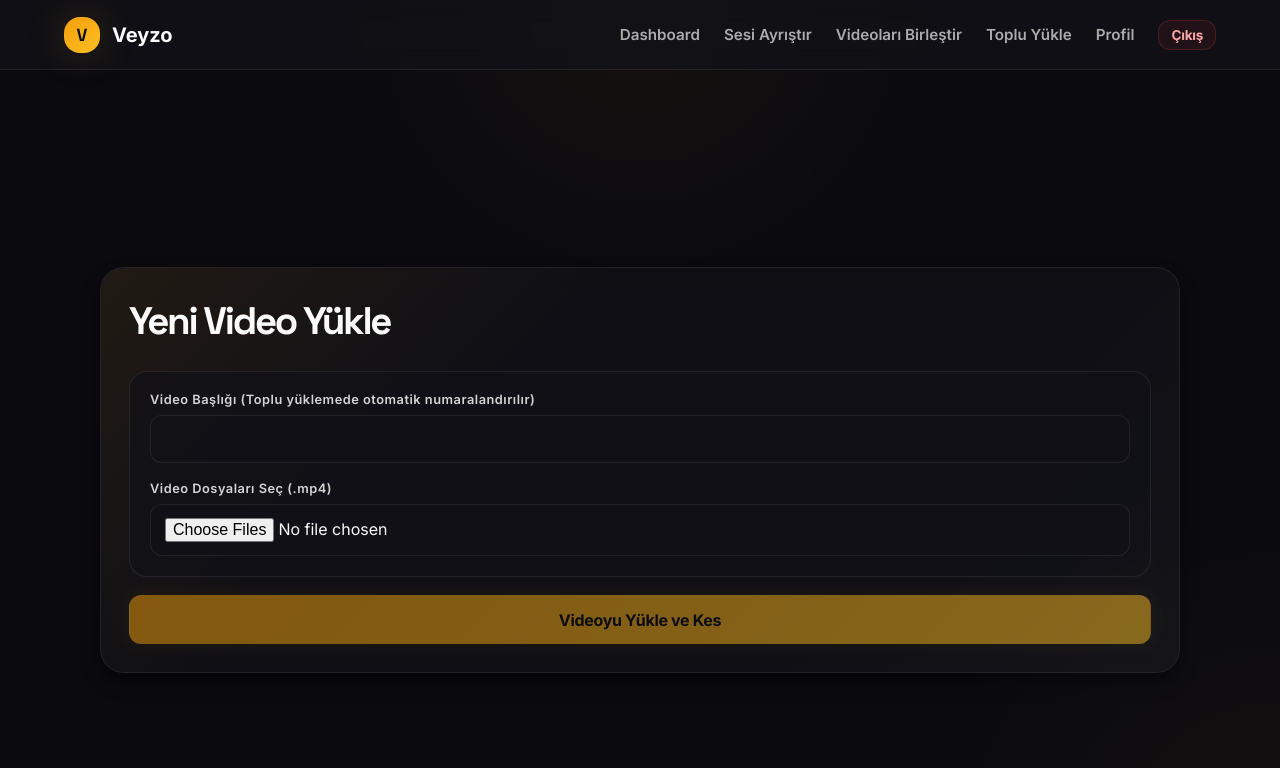
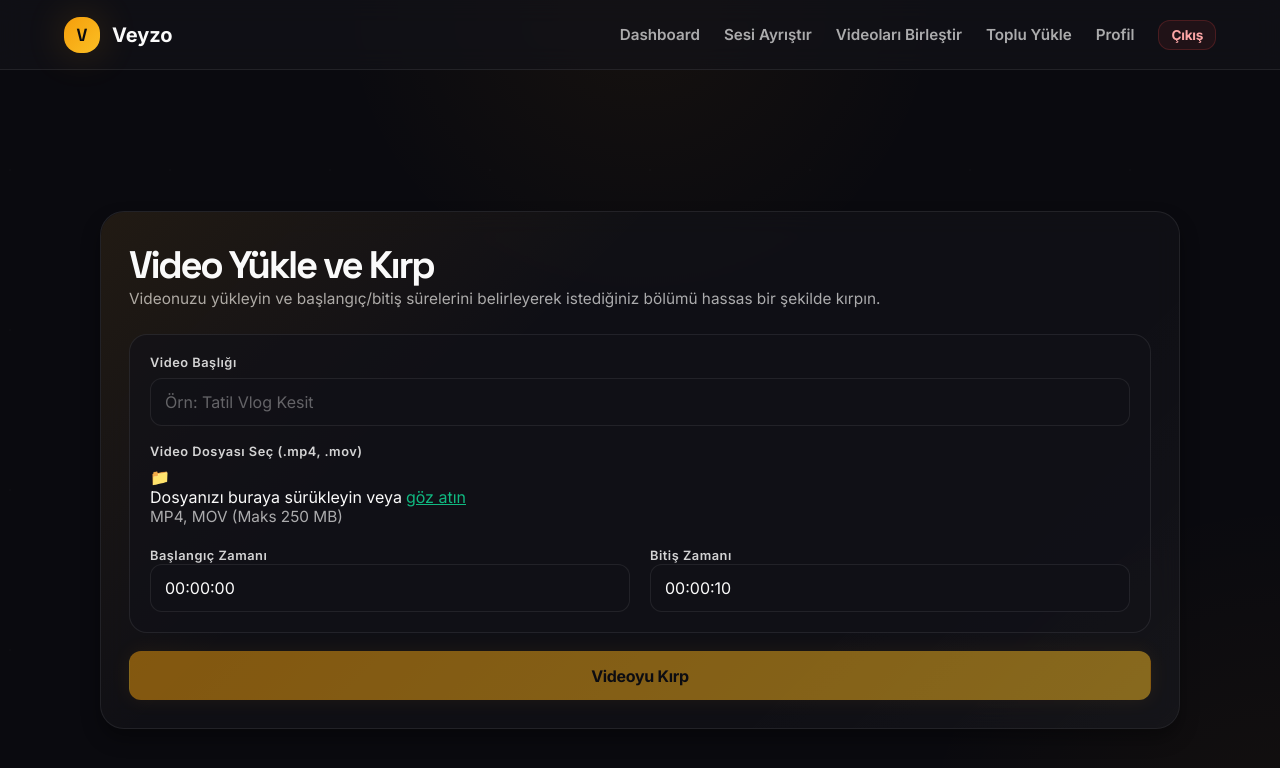
Before and after one commit to kaanhascan/veyzo-frontend, a React (Vite) app: page /upload in a window 1280 px wide. Shown: the top 768 px of the page. Built offline with nearby package versions, Linux system fonts and the light colour scheme; sample sign-in values are in the browser's storage.

Commit message:
upload ve merge sayfalarına da drag-and-drop özelliği

```diff
--- a/src/pages/MergeVideos.jsx
+++ b/src/pages/MergeVideos.jsx
@@ -1,4 +1,4 @@
-import { useState, useEffect } from 'react';
+import { useState, useEffect, useRef } from 'react';
 import { useNavigate } from 'react-router-dom';
 import api from '../api/axiosConfig';
 
@@ -9,6 +9,9 @@ const MergeVideos = () => {
     const [title, setTitle] = useState('');
     const [loading, setLoading] = useState(false);
     const [error, setError] = useState('');
+
+    const [isDragging, setIsDragging] = useState(false);
+    const fileInputRef = useRef(null);
 
     const navigate = useNavigate();
 
@@ -34,6 +37,31 @@ const MergeVideos = () => {
                 return [...prevSelected, videoId];
             }
         });
+    };
+
+    const handleDragOver = (e) => {
+        e.preventDefault();
+        setIsDragging(true);
+    };
+
+    const handleDragLeave = (e) => {
+        e.preventDefault();
+        setIsDragging(false);
+    };
+
+    const handleDrop = (e) => {
+        e.preventDefault();
+        setIsDragging(false);
+        const droppedFiles = Array.from(e.dataTransfer.files);
+
+        const videoFiles = droppedFiles.filter(file => file.type.startsWith('video/'));
+
+        if (videoFiles.length > 0) {
+            setNewFiles(prev => [...prev, ...videoFiles]);
+            setError('');
+        } else {
+            setError("Lütfen sadece geçerli video dosyaları sürükleyin.");
+        }
     };
 
     const handleFileChange = (e) => {
@@ -63,7 +91,6 @@ const MergeVideos = () => {
         const formData = new FormData();
         formData.append('title', title);
 
-
         newFiles.forEach(file => {
             formData.append('files', file);
         });
@@ -79,11 +106,9 @@ const MergeVideos = () => {
             navigate('/dashboard');
         } catch (err) {
             console.error("Birleştirme hatası:", err);
-
             const errorMessage = typeof err.response?.data === 'string'
                 ? err.response.data
-                : (err.response?.data?.message || err.response?.data?.error || "Birleştirme işlemi başlatılamadı.");
-
+                : "Birleştirme işlemi başlatılamadı.";
             setError(errorMessage);
             setLoading(false);
         }
@@ -96,11 +121,11 @@ const MergeVideos = () => {
                     <h2 className="upload-title">Videoları Birleştir</h2>
                 </div>
 
-                <p className="muted-text" style={{ marginBottom: '20px', lineHeight: '1.5' }}>
+                <p className="muted-text page-description">
                     İşlemi tamamlanmış eski videolarınızı seçebilir veya bilgisayarınızdan tamamen yeni videolar yükleyerek tek bir dosyada birleştirebilirsiniz.
                 </p>
 
-                {error && <div className="alert" style={{ marginTop: '0', marginBottom: '20px' }}>{error}</div>}
+                {error && <div className="alert alert-top">{error}</div>}
 
                 <form onSubmit={handleMerge} className="upload-form">
                     <div className="section-card">
@@ -119,19 +144,48 @@ const MergeVideos = () => {
 
                             <div className="form-field">
                                 <label className="field-label">Sıfırdan Video Dosyaları Ekle (.mp4)</label>
+
+                                <div
+                                    className={`drag-drop-zone ${isDragging ? 'dragging' : ''}`}
+                                    onDragOver={handleDragOver}
+                                    onDragLeave={handleDragLeave}
+                                    onDrop={handleDrop}
+                                    onClick={() => fileInputRef.current.click()}
+                                >
                                     <input
                                         type="file"
                                         multiple
                                         accept="video/mp4,video/x-m4v,video/*"
                                         onChange={handleFileChange}
-                                    className="file-input"
+                                        ref={fileInputRef}
+                                        style={{ display: 'none' }}
                                     />
+
+                                    <div className="drag-content">
+                                        <div className="drag-icon">📁</div>
+                                        <div>
+                                            <span className="drag-instructions">Dosyalarınızı buraya sürükleyin</span> veya
+                                            <span style={{ color: '#10b981', marginLeft: '4px', textDecoration: 'underline' }}>göz atın</span>
+                                        </div>
+                                        <div className="muted-text file-limits-text">
+                                            MP4, MOV (Toplam Maks 1GB)
+                                        </div>
+                                    </div>
+                                </div>
+
                                 {newFiles.length > 0 && (
-                                    <div style={{ display: 'flex', flexDirection: 'column', gap: '8px', marginTop: '10px' }}>
+                                    <div className="video-list-container">
                                         {newFiles.map((file, index) => (
-                                            <div key={index} style={{ display: 'flex', justifyContent: 'space-between', alignItems: 'center', padding: '8px 12px', backgroundColor: 'var(--card-bg)', border: '1px solid var(--border)', borderRadius: '6px' }}>
-                                                <span style={{ fontSize: '0.85rem', color: 'var(--foreground)' }}>📄 {file.name}</span>
-                                                <button type="button" onClick={() => removeNewFile(index)} className="table-button danger" style={{ padding: '4px 8px', fontSize: '0.75rem' }}>Sil</button>
+                                            <div key={index} className="new-file-item">
+                                                <span className="video-date">📄 {file.name}</span>
+                                                <button
+                                                    type="button"
+                                                    onClick={() => removeNewFile(index)}
+                                                    className="table-button danger"
+                                                    style={{ padding: '4px 8px' }}
+                                                >
+                                                    Sil
+                                                </button>
                                             </div>
                                         ))}
                                     </div>
@@ -142,34 +196,24 @@ const MergeVideos = () => {
                                 <label className="field-label">Veya Mevcut Videolarınızdan Seçin ({selectedVideoIds.length} Seçildi)</label>
 
                                 {availableVideos.length === 0 ? (
-                                    <div className="alert" style={{ backgroundColor: 'rgba(255,255,255,0.05)', color: '#a1a1aa', border: 'none', padding: '10px', fontSize: '0.9rem' }}>
+                                    <div className="alert page-description" style={{ border: 'none', padding: '10px' }}>
                                         Daha önce yüklenmiş videonuz bulunmuyor.
                                     </div>
                                 ) : (
-                                    <div style={{ display: 'flex', flexDirection: 'column', gap: '10px', marginTop: '10px', maxHeight: '200px', overflowY: 'auto', paddingRight: '5px' }}>
+                                    <div className="video-list-container">
                                         {availableVideos.map((video) => (
                                             <label
                                                 key={video.id}
-                                                style={{
-                                                    display: 'flex',
-                                                    alignItems: 'center',
-                                                    gap: '12px',
-                                                    padding: '12px',
-                                                    backgroundColor: selectedVideoIds.includes(video.id) ? 'rgba(16, 185, 129, 0.1)' : 'var(--card-bg)',
-                                                    border: `1px solid ${selectedVideoIds.includes(video.id) ? '#10b981' : 'var(--border)'}`,
-                                                    borderRadius: '8px',
-                                                    cursor: 'pointer',
-                                                    transition: 'all 0.2s'
-                                                }}
+                                                className={`video-list-item ${selectedVideoIds.includes(video.id) ? 'selected' : ''}`}
                                             >
                                                 <input
                                                     type="checkbox"
+                                                    className="checkbox-input"
                                                     checked={selectedVideoIds.includes(video.id)}
                                                     onChange={() => handleCheckboxChange(video.id)}
-                                                    style={{ width: '18px', height: '18px', cursor: 'pointer' }}
                                                 />
-                                                <span style={{ color: 'var(--foreground)', fontWeight: '500' }}>{video.title}</span>
-                                                <span className="muted-text" style={{ fontSize: '0.85rem', marginLeft: 'auto' }}>
+                                                <span className="video-title">{video.title}</span>
+                                                <span className="muted-text video-date">
                                                     {new Date(video.createdAt).toLocaleDateString('tr-TR')}
                                                 </span>
                                             </label>
--- a/src/pages/Upload.jsx
+++ b/src/pages/Upload.jsx
@@ -3,77 +3,71 @@ import { useNavigate } from 'react-router-dom';
 import api from '../api/axiosConfig';
 
 const Upload = () => {
-    const [files, setFiles] = useState([]);
+    const [file, setFile] = useState(null);
     const [title, setTitle] = useState('');
-    const [videoUrl, setVideoUrl] = useState('');
-    const [duration, setDuration] = useState(0);
-
-    const [startTime, setStartTime] = useState(0);
-    const [endTime, setEndTime] = useState(0);
-
+    const [startTime, setStartTime] = useState('00:00:00');
+    const [endTime, setEndTime] = useState('00:00:10');
     const [loading, setLoading] = useState(false);
-    const [uploadProgress, setUploadProgress] = useState('');
     const [error, setError] = useState('');
 
-    const videoRef = useRef(null);
+    const [isDragging, setIsDragging] = useState(false);
+    const fileInputRef = useRef(null);
+
     const navigate = useNavigate();
 
-    const formatTime = (totalSeconds) => {
-        const h = Math.floor(totalSeconds / 3600).toString().padStart(2, '0');
-        const m = Math.floor((totalSeconds % 3600) / 60).toString().padStart(2, '0');
-        const s = Math.floor(totalSeconds % 60).toString().padStart(2, '0');
-        return `${h}:${m}:${s}`;
+    const handleDragOver = (e) => {
+        e.preventDefault();
+        setIsDragging(true);
     };
 
-    const handleFileChange = (e) => {
-        const selectedFiles = Array.from(e.target.files);
-        if (selectedFiles.length > 0) {
-            setFiles(selectedFiles);
-            setVideoUrl(URL.createObjectURL(selectedFiles[0]));
-        }
+    const handleDragLeave = (e) => {
+        e.preventDefault();
+        setIsDragging(false);
     };
 
-    const handleLoadedMetadata = () => {
-        if (videoRef.current) {
-            const videoLength = Math.floor(videoRef.current.duration);
-            setDuration(videoLength);
-            setEndTime(videoLength);
+    const handleDrop = (e) => {
+        e.preventDefault();
+        setIsDragging(false);
+
+        const droppedFiles = e.dataTransfer.files;
+        if (droppedFiles && droppedFiles.length > 0) {
+            if (droppedFiles[0].type.startsWith('video/')) {
+                setFile(droppedFiles[0]);
+                setError('');
+            } else {
+                setError("Lütfen sadece geçerli bir video dosyası sürükleyin.");
+            }
         }
     };
 
     const handleUpload = async (e) => {
         e.preventDefault();
 
-        if (files.length === 0) { setError('Lütfen en az bir video dosyası seçin.'); return; }
-        if (startTime >= endTime) { setError('Başlangıç süresi, bitiş süresinden küçük olmalıdır.'); return; }
+        if (!file) {
+            setError("Lütfen işlenecek bir video dosyası seçin.");
+            return;
+        }
 
         setError('');
         setLoading(true);
 
-        const formattedStartTime = formatTime(startTime);
-        const calculateDuration = Math.floor(endTime - startTime).toString();
-
-        const batchId = "batch_" + Date.now().toString();
+        const formData = new FormData();
+        formData.append('file', file);
+        formData.append('title', title);
+        formData.append('startTime', startTime);
+        formData.append('endTime', endTime);
 
         try {
-            for (let i = 0; i < files.length; i++) {
-                setUploadProgress(`Yükleniyor: ${i + 1} / ${files.length}`);
-
-                const formData = new FormData();
-                formData.append('file', files[i]);
-                formData.append('title', files.length > 1 ? `${title} (${i + 1})` : title);
-                formData.append('startTime', formattedStartTime);
-                formData.append('duration', calculateDuration);
-                formData.append('batchId', batchId);
-
             await api.post('/videos/upload', formData, {
                 headers: { 'Content-Type': 'multipart/form-data' }
             });
-            }
             navigate('/dashboard');
         } catch (err) {
-            console.error('Yükleme hatası:', err);
-            setError('Videolar yüklenirken bir hata oluştu.');
+            console.error("Yükleme hatası:", err);
+            const errorMessage = typeof err.response?.data === 'string'
+                ? err.response.data
+                : "Dosya gönderilirken bir hata oluştu. Dosya boyutunu kontrol edin.";
+            setError(errorMessage);
             setLoading(false);
         }
     };
@@ -82,70 +76,107 @@ const Upload = () => {
         <div className="upload-page">
             <div className="upload-shell">
                 <div className="upload-header">
-                    <h2 className="upload-title">Yeni Video Yükle</h2>
+                    <h2 className="upload-title">Video Yükle ve Kırp</h2>
                 </div>
 
-                {error && <div className="alert" style={{ marginTop: '0', marginBottom: '20px' }}>{error}</div>}
+                <p className="muted-text page-description">
+                    Videonuzu yükleyin ve başlangıç/bitiş sürelerini belirleyerek istediğiniz bölümü hassas bir şekilde kırpın.
+                </p>
+
+                {error && <div className="alert alert-top">{error}</div>}
 
                 <form onSubmit={handleUpload} className="upload-form">
                     <div className="section-card">
                         <div className="form-grid">
+
                             <div className="form-field">
-                                <label className="field-label">Video Başlığı (Toplu yüklemede otomatik numaralandırılır)</label>
+                                <label className="field-label">Video Başlığı</label>
                                 <input
                                     type="text"
                                     value={title}
                                     onChange={(e) => setTitle(e.target.value)}
                                     required
+                                    placeholder="Örn: Tatil Vlog Kesit"
                                     className="text-input"
                                 />
                             </div>
 
                             <div className="form-field">
-                                <label className="field-label">Video Dosyaları Seç (.mp4)</label>
+                                <label className="field-label">Video Dosyası Seç (.mp4, .mov)</label>
+
+                                <div
+                                    className={`drag-drop-zone ${isDragging ? 'dragging' : ''}`}
+                                    onDragOver={handleDragOver}
+                                    onDragLeave={handleDragLeave}
+                                    onDrop={handleDrop}
+                                    onClick={() => fileInputRef.current.click()}
+                                >
                                     <input
                                         type="file"
-                                    multiple
                                         accept="video/mp4,video/x-m4v,video/*"
-                                    onChange={handleFileChange}
-                                    required
-                                    className="file-input"
+                                        onChange={(e) => {
+                                            if (e.target.files[0]) {
+                                                setFile(e.target.files[0]);
+                                                setError('');
+                                            }
+                                        }}
+                                        ref={fileInputRef}
+                                        style={{ display: 'none' }}
                                     />
-                                {files.length > 1 && (
-                                    <span style={{ color: '#fbbf24', fontSize: '0.85rem', marginTop: '5px' }}>
-                                        {files.length} adet video seçildi. Şablon tümüne uygulanacak.
-                                    </span>
+
+                                    <div className="drag-content">
+                                        <div className="drag-icon">📁</div>
+                                        {file ? (
+                                            <div className="file-success-text">
+                                                Seçilen Dosya: {file.name}
+                                            </div>
+                                        ) : (
+                                            <div>
+                                                <span className="drag-instructions">Dosyanızı buraya sürükleyin</span> veya
+                                                <span style={{ color: '#10b981', marginLeft: '4px', textDecoration: 'underline' }}>göz atın</span>
+                                            </div>
                                         )}
+                                        <div className="muted-text file-limits-text">
+                                            MP4, MOV (Maks 250 MB)
+                                        </div>
                                     </div>
                                 </div>
                             </div>
 
-                    {videoUrl && (
-                        <div className="section-card preview-panel">
-                            <h4 style={{ color: 'var(--foreground)', fontSize: '1rem', margin: '0' }}>Şablon Önizlemesi</h4>
-                            <video
-                                ref={videoRef}
-                                src={videoUrl}
-                                controls
-                                onLoadedMetadata={handleLoadedMetadata}
-                                className="preview-video"
+                            <div className="form-field" style={{ display: 'flex', gap: '20px' }}>
+                                <div style={{ flex: 1 }}>
+                                    <label className="field-label">Başlangıç Zamanı</label>
+                                    <input
+                                        type="text"
+                                        value={startTime}
+                                        onChange={(e) => setStartTime(e.target.value)}
+                                        required
+                                        placeholder="00:00:00"
+                                        className="text-input"
                                     />
-                            <div className="trim-group">
-                                <label className="range-label">Başlangıç: <span className="range-value">{formatTime(startTime)}</span></label>
-                                <input type="range" min="0" max={duration} value={startTime} onChange={(e) => setStartTime(Number(e.target.value))} className="trim-range" />
                                 </div>
-                            <div className="trim-group">
-                                <label className="range-label">Bitiş: <span className="range-value">{formatTime(endTime)}</span></label>
-                                <input type="range" min="0" max={duration} value={endTime} onChange={(e) => setEndTime(Number(e.target.value))} className="trim-range" />
-                            </div>
-                            <div className="duration-summary">
-                                Her bir videodan kesilecek net süre: <strong>{Math.max(0, endTime - startTime)} saniye</strong>
+                                <div style={{ flex: 1 }}>
+                                    <label className="field-label">Bitiş Zamanı</label>
+                                    <input
+                                        type="text"
+                                        value={endTime}
+                                        onChange={(e) => setEndTime(e.target.value)}
+                                        required
+                                        placeholder="00:00:10"
+                                        className="text-input"
+                                    />
                                 </div>
                             </div>
-                    )}
 
-                    <button type="submit" disabled={loading || files.length === 0} className="upload-button">
-                        {loading ? (uploadProgress || 'Sunucuya Yükleniyor...') : (files.length > 1 ? `${files.length} Videoyu Klasörle ve Yükle` : 'Videoyu Yükle ve Kes')}
+                        </div>
+                    </div>
+
+                    <button
+                        type="submit"
+                        disabled={loading || !file}
+                        className="upload-button"
+                    >
+                        {loading ? 'İşleniyor (Bekleyin)...' : 'Videoyu Kırp'}
                     </button>
                 </form>
             </div>
```
Lines whose indentation alone changed are shown as unchanged.
